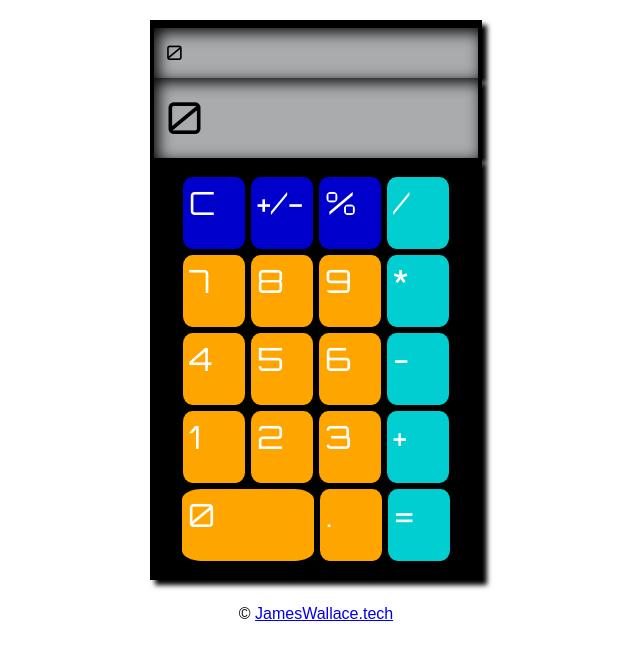
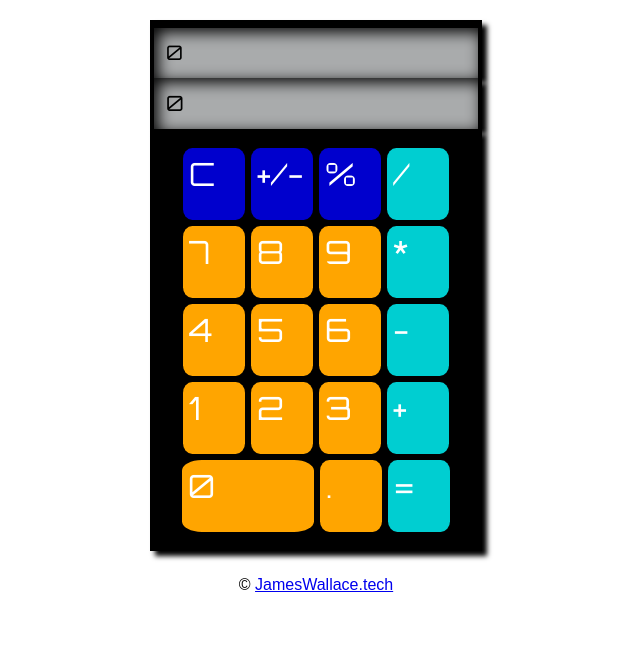
Before and after one commit to OpusLearning/Calculator, a plain HTML site: page index.html in a window 1280 px wide. Shown: the whole page, without its empty margins (324-964 px from the left). Drawn offline with Linux system fonts and the light colour scheme.

Commit message:
reduced font size to fit screen

```diff
--- a/styles.css
+++ b/styles.css
@@ -15,7 +15,7 @@
 .displayScreen {
   color: rgb(0, 0, 0);
   font-family: "Orbitron", sans-serif;
-  font-size: 44px;
+  font-size: 21px;
   background-color: rgb(169, 171, 172);
   width: 300px;
   border-left: 4px solid rgb(0, 0, 0);
```
